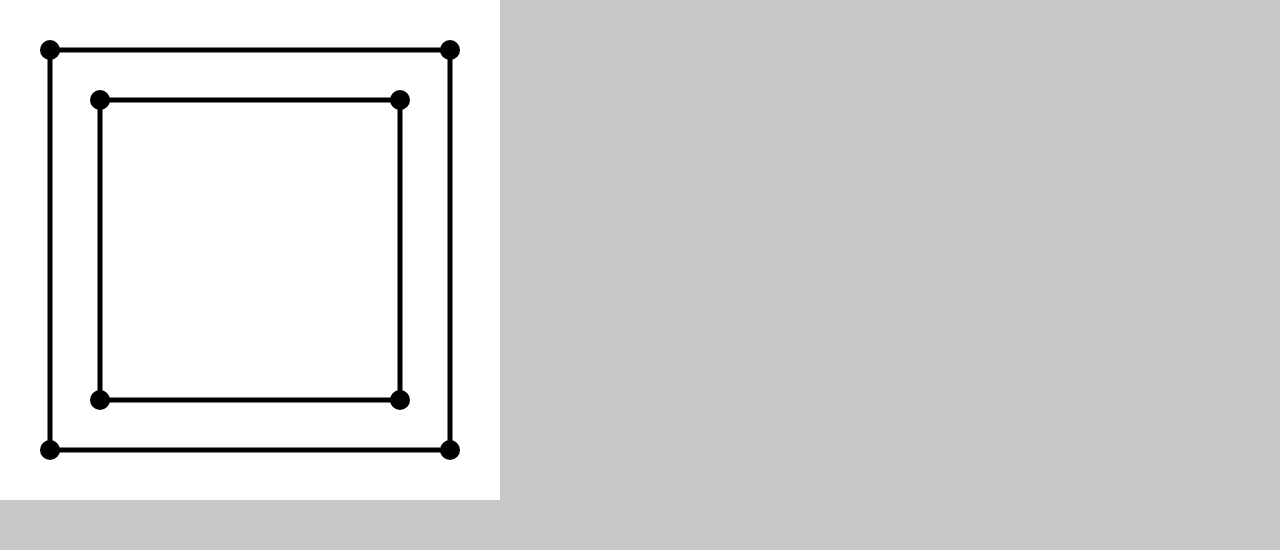
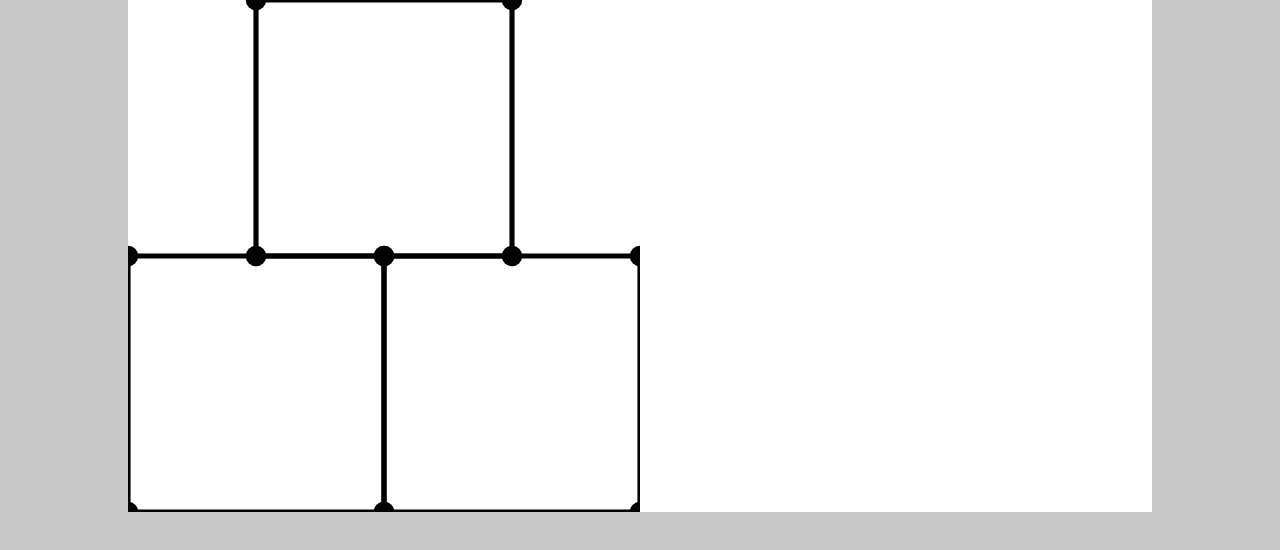
Before and after one commit to drp33/fractal_plot, a React (Create React App) app: page / in a window 1280 px wide. Shown: the top 550 px of the page. Built offline with nearby package versions, Linux system fonts and the light colour scheme.

Commit message:
fix svg coordinate-mapping bug, style

```diff
--- a/src/App.css
+++ b/src/App.css
@@ -2,12 +2,44 @@ body {
   background-color: rgb(200, 200, 200);
 }
 
-#transformation-view {
-  background-color: rgb(255, 255, 255);
-  height: 500px;
-  width: 500px;
+.plot {
+  height: 40vw;
+  width: 40vw;
+  min-height: 40vw;
+  min-width: 40vw;
 }
 
 .draggable {
   cursor: move;
 }
+
+#root {
+}
+
+#plot-container {
+  display: flex;
+  justify-content: center;
+  flex-direction: row;
+}
+
+#transformation-view {
+  background-color: rgb(255, 255, 255);
+}
+
+#fractal-view {
+  background-color: rgb(255, 255, 255);
+}
+
+@media screen and (max-width: 600px) {
+
+  .plot {
+    height: 40vh;
+    width: 40vh;
+    min-height: 40vh;
+    min-width: 40vh;
+  }
+
+  #plot-container {
+    flex-direction: column;
+  }
+}
--- a/src/components/Anchor.jsx
+++ b/src/components/Anchor.jsx
@@ -20,7 +20,7 @@ const Anchor = function(props) {
     yPage = evt.clientY;
 
     try {
-      const CTM = evt.target.getScreenCTM(); // transforms web page -> svg coords
+      const CTM = evt.target.getCTM(); // transforms web page -> svg coords
 
       const dxSVG = (dxPage - CTM.e) / CTM.a;
       const dySVG = (dyPage - CTM.f) / CTM.d;
--- /dev/null
+++ b/src/components/FractalPlot.jsx
@@ -0,0 +1,9 @@
+import React from 'react';
+
+const FractalPlot = function() {
+ return (
+   <canvas></canvas>
+ )
+}
+
+export default FractalPlot
--- a/src/containers/FractalContainer.jsx
+++ b/src/containers/FractalContainer.jsx
@@ -1,5 +1,6 @@
 import React, {Component} from 'react';
 import TransformationPlot from '../components/TransformationPlot.jsx';
+import FractalPlot from '../components/FractalPlot.jsx';
 
 class FractalContainer extends Component {
   constructor(props) {
@@ -7,8 +8,9 @@ class FractalContainer extends Component {
 
     this.state = {
       transforms: [
-        [[0.1, 0.1], [0.9, 0.1], [0.9, 0.9], [0.1, 0.9]],
-        [[0.2, 0.2], [0.8, 0.2], [0.8, 0.8], [0.2, 0.8]]
+        [[0.25, 0], [0.75, 0], [0.75, 0.5], [0.25, 0.5]],
+        [[0, 0.5], [0.5, 0.5], [0.5, 1], [0, 1]],
+        [[0.5, 0.5], [1, 0.5], [1, 1], [0.5, 1]]
       ]
     };
 
@@ -31,11 +33,18 @@ class FractalContainer extends Component {
 
   render() {
     return (
-      <div id="transformation-view">
-        <TransformationPlot
-          dragCallback={this.dragCallback}
-          transforms={this.state.transforms}
-        />
+      <div id="plot-container">
+        <div id="transformation-view" className="plot">
+          <TransformationPlot
+            dragCallback={this.dragCallback}
+            transforms={this.state.transforms}
+          />
+        </div>
+        <div id="fractal-view" className="plot">
+          <FractalPlot
+            transforms={this.state.transforms}
+          />
+        </div>
       </div>
     )
   }
```
